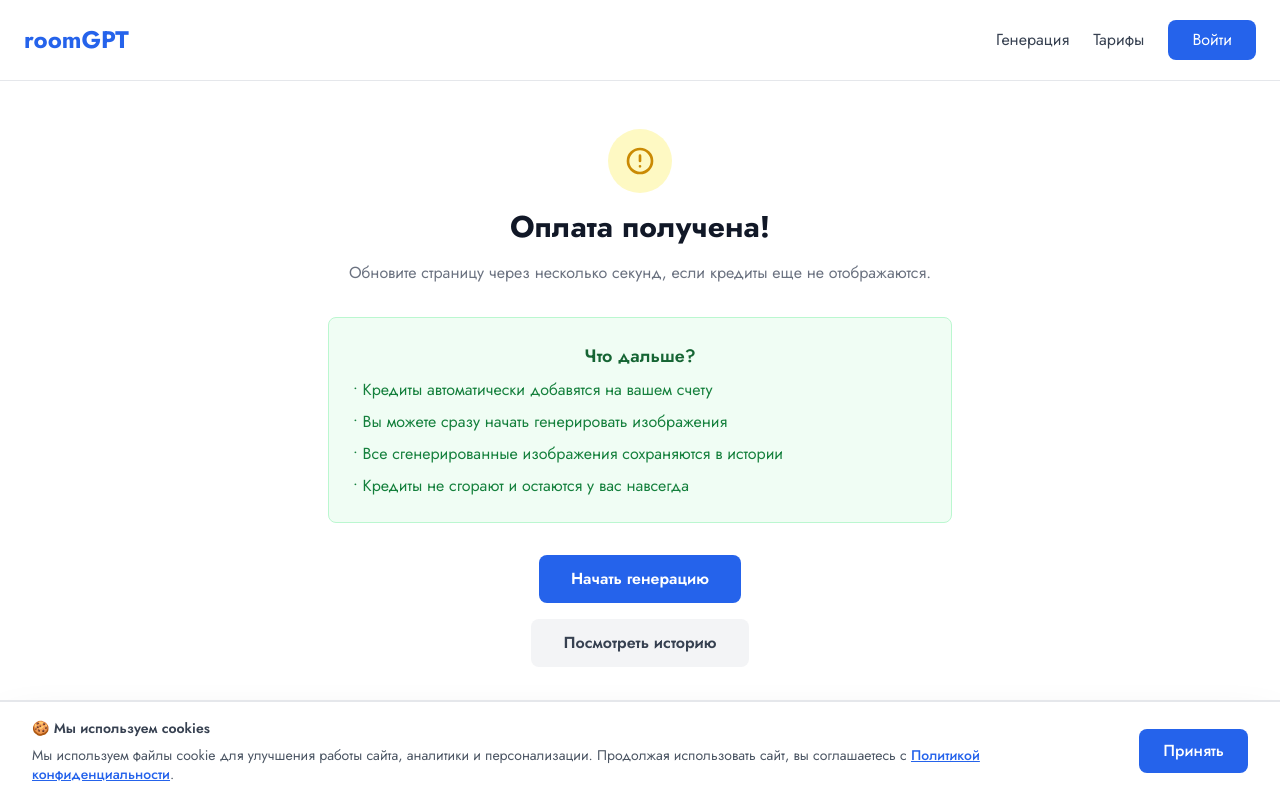
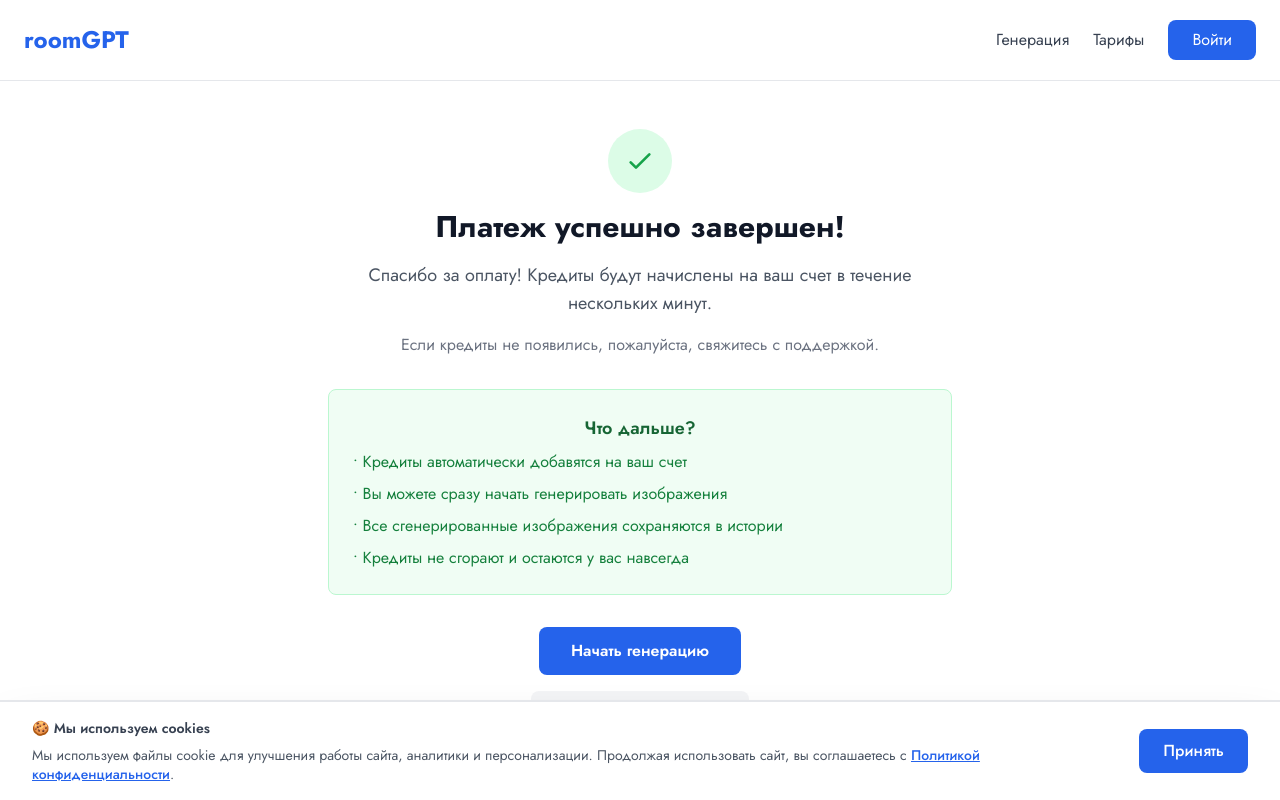
Before and after one commit to Sansayich/-roomai-redesign, a Next.js app: page /payment/success in a window 1280 px wide. Shown: the top 800 px of the page. Built offline with nearby package versions, Linux system fonts and the light colour scheme; no server answers.

Commit message:
Simplify payment success page to static version

```diff
--- a/app/payment/success/page.tsx
+++ b/app/payment/success/page.tsx
@@ -1,104 +1,8 @@
 import Link from 'next/link'
 import Navigation from '@/components/Navigation'
 import Footer from '@/components/Footer'
-import { getServerSession } from 'next-auth'
-import { authOptions } from '@/lib/auth'
-import { prisma } from '@/lib/prisma'
 
-// Отключаем кэширование для этой страницы
-export const dynamic = 'force-dynamic'
-export const revalidate = 0
-
-async function checkAndConfirmPayment(userId: string) {
-  console.log('🔍 Checking payment for user:', userId)
-
-  // Находим последний pending платеж
-  const payment = await prisma.payment.findFirst({
-    where: {
-      userId: userId,
-      status: 'pending'
-    },
-    orderBy: {
-      createdAt: 'desc'
-    }
-  })
-
-  if (!payment || !payment.paymentId) {
-    console.log('❌ No pending payments found for user:', userId)
-    return { success: false, message: 'Платежей в обработке не найдено' }
-  }
-
-  console.log('📋 Found pending payment:', payment.id, 'operationId:', payment.paymentId)
-
-  // Проверяем статус через API Точка Банка
-  try {
-    const tochkaApiUrl = `https://enter.tochka.com/uapi/acquiring/v1.0/payments/${payment.paymentId}`
-    const tochkaResponse = await fetch(tochkaApiUrl, {
-      method: 'GET',
-      headers: {
-        'Content-Type': 'application/json',
-        'Authorization': `Bearer ${process.env.TOCHKA_JWT_TOKEN}`
-      }
-    })
-
-    if (!tochkaResponse.ok) {
-      return { success: false, message: 'Ошибка проверки статуса' }
-    }
-
-    const tochkaData = await tochkaResponse.json()
-    const operationStatus = tochkaData.Data?.Operation?.[0]?.status
-
-    if (operationStatus === 'APPROVED') {
-      console.log('✅ Payment APPROVED, adding credits...')
-
-      // Начисляем кредиты
-      await prisma.user.update({
-        where: { id: payment.userId },
-        data: {
-          credits: { increment: payment.credits }
-        }
-      })
-
-      // Обновляем статус платежа
-      await prisma.payment.update({
-        where: { id: payment.id },
-        data: {
-          status: 'succeeded',
-          paidAt: new Date()
-        }
-      })
-
-      console.log(`🎉 SUCCESS! ${payment.credits} credits added to user ${payment.userId}`)
-      return { success: true, credits: payment.credits }
-    }
-
-    console.log('⏳ Payment status:', operationStatus)
-    return { success: false, message: `Статус платежа: ${operationStatus}` }
-  } catch (error) {
-    console.error('❌ Payment check error:', error)
-    return { success: false, message: 'Ошибка проверки платежа' }
-  }
-}
-
-export default async function PaymentSuccessPage() {
-  console.log('🚀 Payment success page loaded')
-  const session = await getServerSession(authOptions)
-
-  let credits = null
-  let error = null
-
-  if (session?.user?.id) {
-    console.log('👤 User authenticated:', session.user.email)
-    const result = await checkAndConfirmPayment(session.user.id)
-    if (result.success) {
-      credits = result.credits
-    } else {
-      error = result.message
-    }
-  } else {
-    console.log('❌ No session found')
-  }
-
+export default function PaymentSuccessPage() {
   return (
     <div className="min-h-screen bg-white">
       <Navigation />
@@ -106,28 +10,19 @@ export default async function PaymentSuccessPage() {
       <main className="max-w-2xl mx-auto px-4 sm:px-6 py-12">
         <div className="text-center">
           <div className="mb-8">
-            <div className={`w-16 h-16 ${credits ? 'bg-green-100' : 'bg-yellow-100'} rounded-full flex items-center justify-center mx-auto mb-4`}>
-              <svg className={`w-8 h-8 ${credits ? 'text-green-600' : 'text-yellow-600'}`} fill="none" stroke="currentColor" viewBox="0 0 24 24">
-                <path strokeLinecap="round" strokeLinejoin="round" strokeWidth={2} d={credits ? "M5 13l4 4L19 7" : "M12 8v4m0 4h.01M21 12a9 9 0 11-18 0 9 9 0 0118 0z"} />
+            <div className="w-16 h-16 bg-green-100 rounded-full flex items-center justify-center mx-auto mb-4">
+              <svg className="w-8 h-8 text-green-600" fill="none" stroke="currentColor" viewBox="0 0 24 24">
+                <path strokeLinecap="round" strokeLinejoin="round" strokeWidth={2} d="M5 13l4 4L19 7" />
               </svg>
             </div>
             <h1 className="text-3xl font-bold text-gray-900 mb-4">
-              {credits ? 'Платеж успешно завершен!' : 'Оплата получена!'}
+              Платеж успешно завершен!
             </h1>
-            {credits && (
-              <p className="text-lg text-gray-600 mb-4">
-                <strong>{credits} кредитов</strong> добавлено на ваш счет!
-              </p>
-            )}
-            {error && (
-              <p className="text-md text-yellow-600 mb-4">
-                {error}
-              </p>
-            )}
+            <p className="text-lg text-gray-600 mb-4">
+              Спасибо за оплату! Кредиты будут начислены на ваш счет в течение нескольких минут.
+            </p>
             <p className="text-md text-gray-500 mb-8">
-              {credits
-                ? 'Теперь вы можете использовать их для генерации изображений.'
-                : 'Обновите страницу через несколько секунд, если кредиты еще не отображаются.'}
+              Если кредиты не появились, пожалуйста, свяжитесь с поддержкой.
             </p>
           </div>
 
@@ -136,7 +31,7 @@ export default async function PaymentSuccessPage() {
               Что дальше?
             </h2>
             <ul className="text-left text-green-700 space-y-2">
-              <li>• Кредиты {credits ? 'уже' : 'автоматически добавятся'} на вашем счету</li>
+              <li>• Кредиты автоматически добавятся на ваш счет</li>
               <li>• Вы можете сразу начать генерировать изображения</li>
               <li>• Все сгенерированные изображения сохраняются в истории</li>
               <li>• Кредиты не сгорают и остаются у вас навсегда</li>
```
